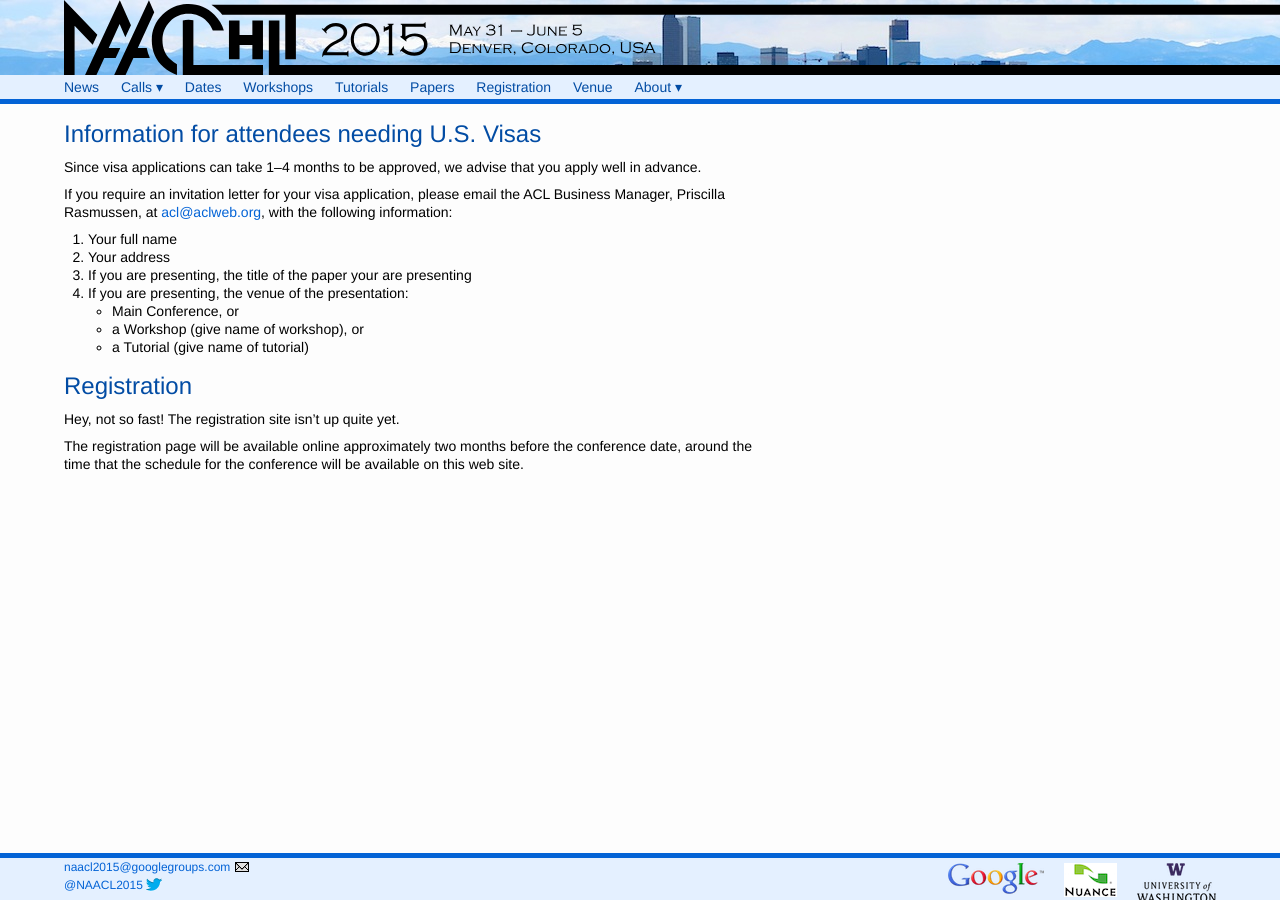
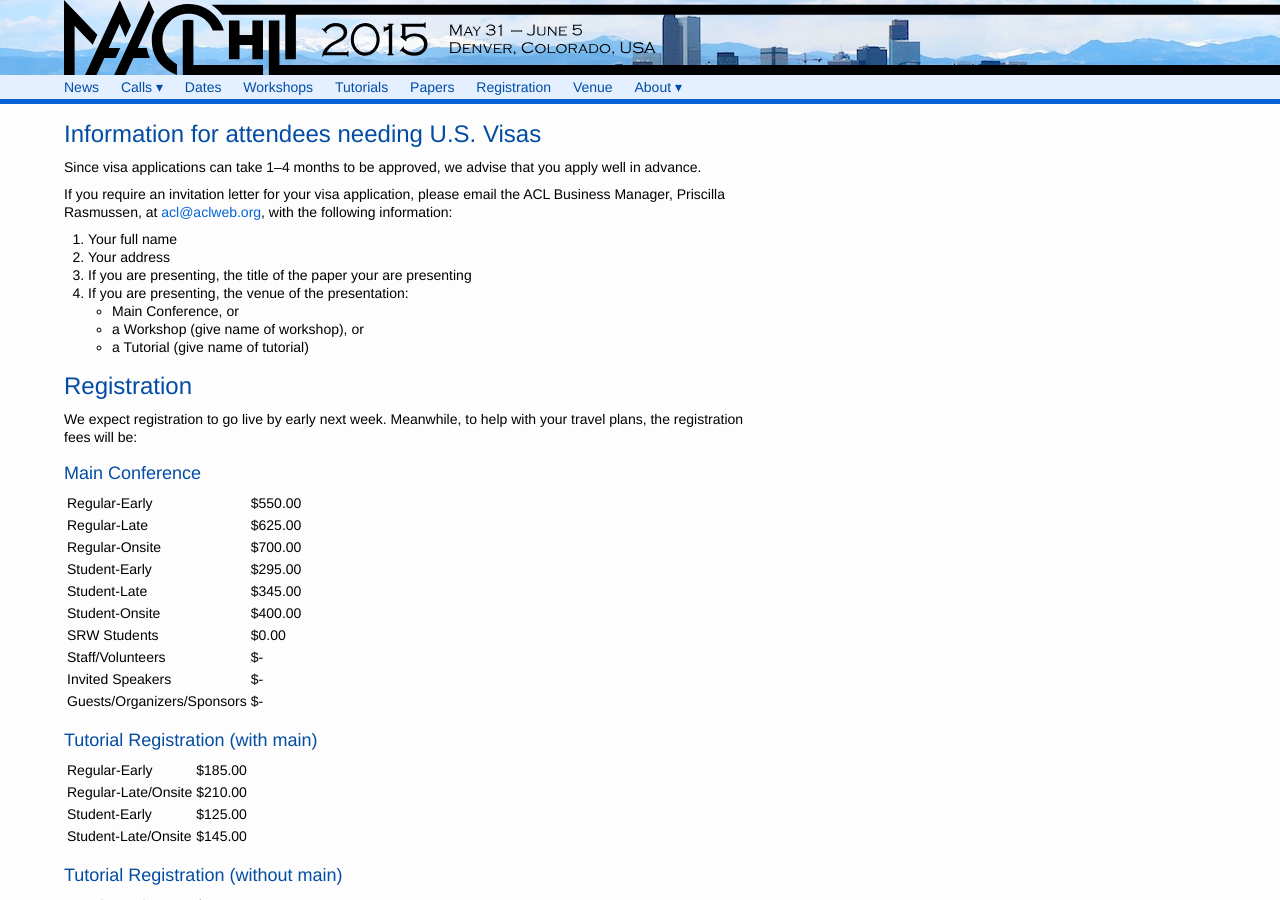
Before and after one commit to naacl-org/naacl-hlt-2015, a Jekyll site: the page built from registration.md, in a window 1280 px wide and 900 px high. Built offline with Jekyll 4.4.1, drawn with Linux system fonts in a browser that asks for light colours; some of the changed text lies outside the part shown.

Commit message:
registration fees from Priscilla added

```diff
--- a/registration.md
+++ b/registration.md
@@ -18,8 +18,74 @@
 
 # Registration
 
-Hey, not so fast! The registration site isn't up quite yet.
+We expect registration to go live by early next week.  Meanwhile,
+to help with your travel plans, the registration fees will be:
 
-The registration page will be available online approximately two
-months before the conference date, around the time that the schedule
-for the conference will be available on this web site.
+## Main Conference
+
+| Regular-Early | $550.00
+| Regular-Late | $625.00
+| Regular-Onsite | $700.00
+| Student-Early | $295.00
+| Student-Late | $345.00
+| Student-Onsite | $400.00
+| SRW Students | $0.00
+| Staff/Volunteers | $-
+| Invited Speakers | $-
+| Guests/Organizers/Sponsors | $-
+
+## Tutorial Registration (with main)
+
+| Regular-Early | $185.00
+| Regular-Late/Onsite | $210.00
+| Student-Early | $125.00
+| Student-Late/Onsite | $145.00
+
+## Tutorial Registration (without main)
+
+| Regular-Early | $220.00
+| Regular-Late/Onsite | $245.00
+| Student-Early | $145.00
+| Student-Late/Onsite | $165.00
+
+## \*SEM (with main)
+
+| Regular-Early | $250.00
+| Regular-Late/Onsite | $300.00
+| Student-Early | $190.00
+| Student-Late/Onsite | $230.00
+
+## \*SEM (without main)
+
+| Regular-Early | $390.00
+| Regular-Late/Onsite | $430.00
+| Student-Early | $240.00
+| Student-Late/Onsite | $300.00
+
+## 2-Day Workshop SemEval (with main)
+
+| Regular-Early | $250.00
+| Regular-Late/Onsite | $300.00
+| Student-Early | $190.00
+| Student-Late/Onsite | $230.00
+
+## 2-Day Workshop SemEval (without main)
+
+| Regular-Early | $390.00
+| Regular-Late/Onsite | $430.00
+| Student-Early | $240.00
+| Student-Late/Onsite | $300.00
+
+## 1-Day Workshop (with main)
+
+| Regular-Early | $135.00
+| Regular-Late/Onsite | $185.00
+| Student-Early | $110.00
+| Student-Late/Onsite | $145.00
+
+## 1-Day Workshop (without main)
+
+| Regular-Early | $230.00
+| Regular-Late/Onsite | $255.00
+| Student-Early | $160.00
+| Student-Late/Onsite | $185.00
```
